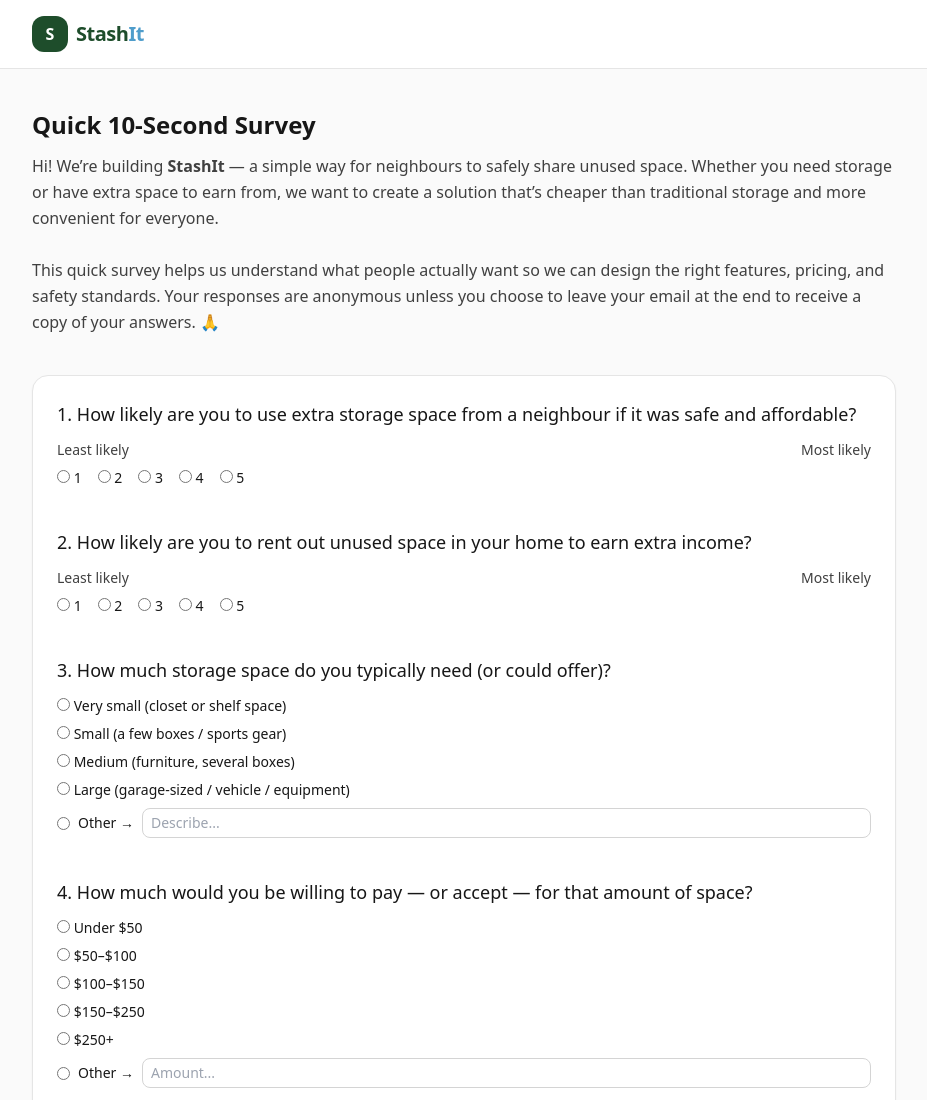
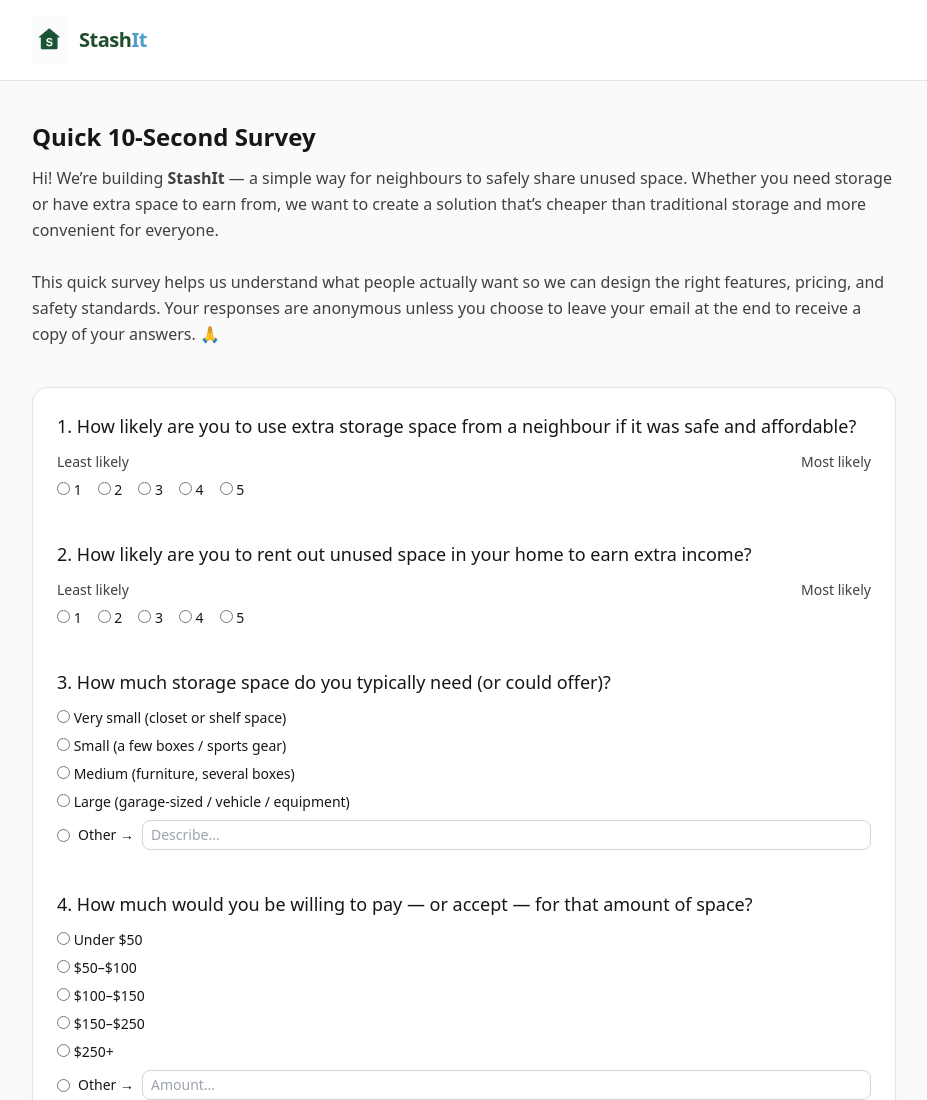
Before and after one commit to nishthamangal/StashIt, a website: page survey/index.html in a window 1280 px wide. Shown: the top 1100 px of the page, without its empty margins (176-1103 px from the left). Drawn offline with nearby package versions, Linux system fonts and the light colour scheme.

Commit message:
Update header with logo and link to homepage

```diff
--- a/survey/index.html
+++ b/survey/index.html
@@ -11,13 +11,20 @@
 
   <!-- Header -->
   <header class="border-b border-neutral-200 bg-white sticky top-0 z-20">
-    <div class="mx-auto max-w-4xl px-4 py-4 flex items-center gap-2">
-      <div class="flex h-9 w-9 items-center justify-center rounded-xl bg-[#1E4D2B] text-white font-bold">S</div>
+  <div class="mx-auto max-w-4xl px-4 py-4 flex items-center gap-3">
+    <a href="/index.html" class="flex items-center gap-3">
+      <img
+        src="/stashit-logo.png"
+        alt="StashIt Home"
+        class="h-12 w-auto hover:opacity-90 transition"
+      />
       <div class="text-xl font-semibold tracking-tight">
         <span class="text-[#1E4D2B]">Stash</span><span class="text-[#4F9DCB]">It</span>
       </div>
-    </div>
-  </header>
+    </a>
+  </div>
+</header>
+
 
   <!-- Intro -->
   <section class="mx-auto max-w-4xl px-4 py-10">
```
